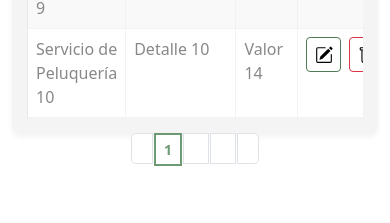
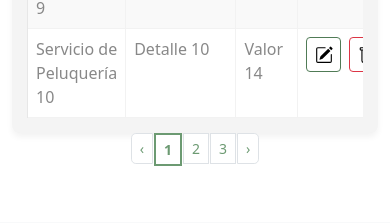
Before and after one commit to nachodev2/rollingVet, a React (Vite) app: page / in a window 390 px wide. Shown: the part 1220-1443 px from the top of the page. Built offline with nearby package versions, Linux system fonts and the light colour scheme.

Commit message:
Solucione un estilo de paginacion e hice responsiva la tabla

```diff
--- a/src/components/pages/administrador/Administrador.css
+++ b/src/components/pages/administrador/Administrador.css
@@ -19,7 +19,6 @@
     color: var(--color-principal);
     text-align: center;
     margin-bottom: 5px;
-
     text-shadow: 1px 1px 2px rgba(0, 0, 0, 0.1);
     letter-spacing: 1px;
 }
@@ -121,7 +120,6 @@
     display: flex;
     align-items: center;
     justify-content: center;
-
     border-radius: 4px;
     border: 1px solid transparent;
     cursor: pointer;
@@ -152,6 +150,7 @@
 }
 
 .pagination .page-link {
+    color: var(--color-principal);
     background-color: white;
     border: 1px solid #dee2e6;
     margin: 0 2px;
```
Lines whose indentation alone changed are shown as unchanged.
